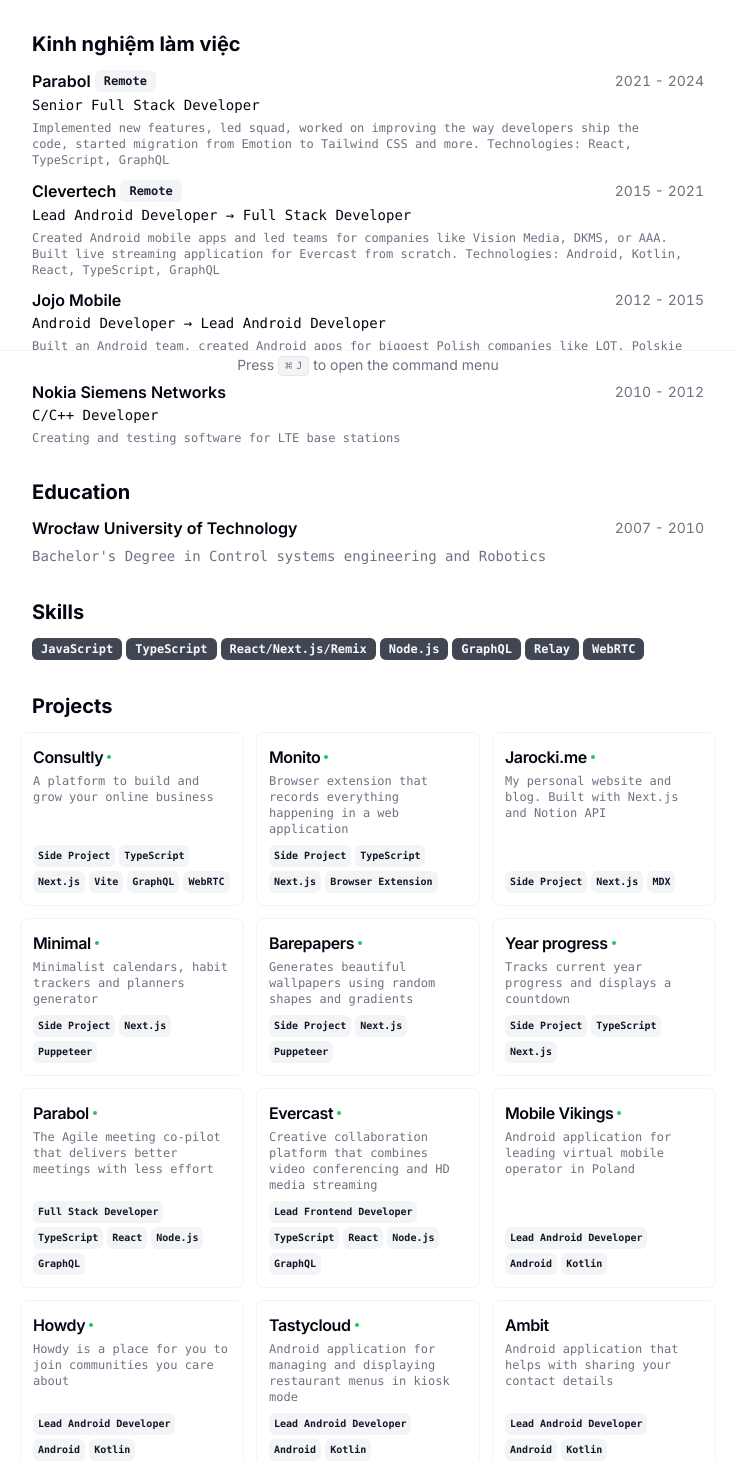
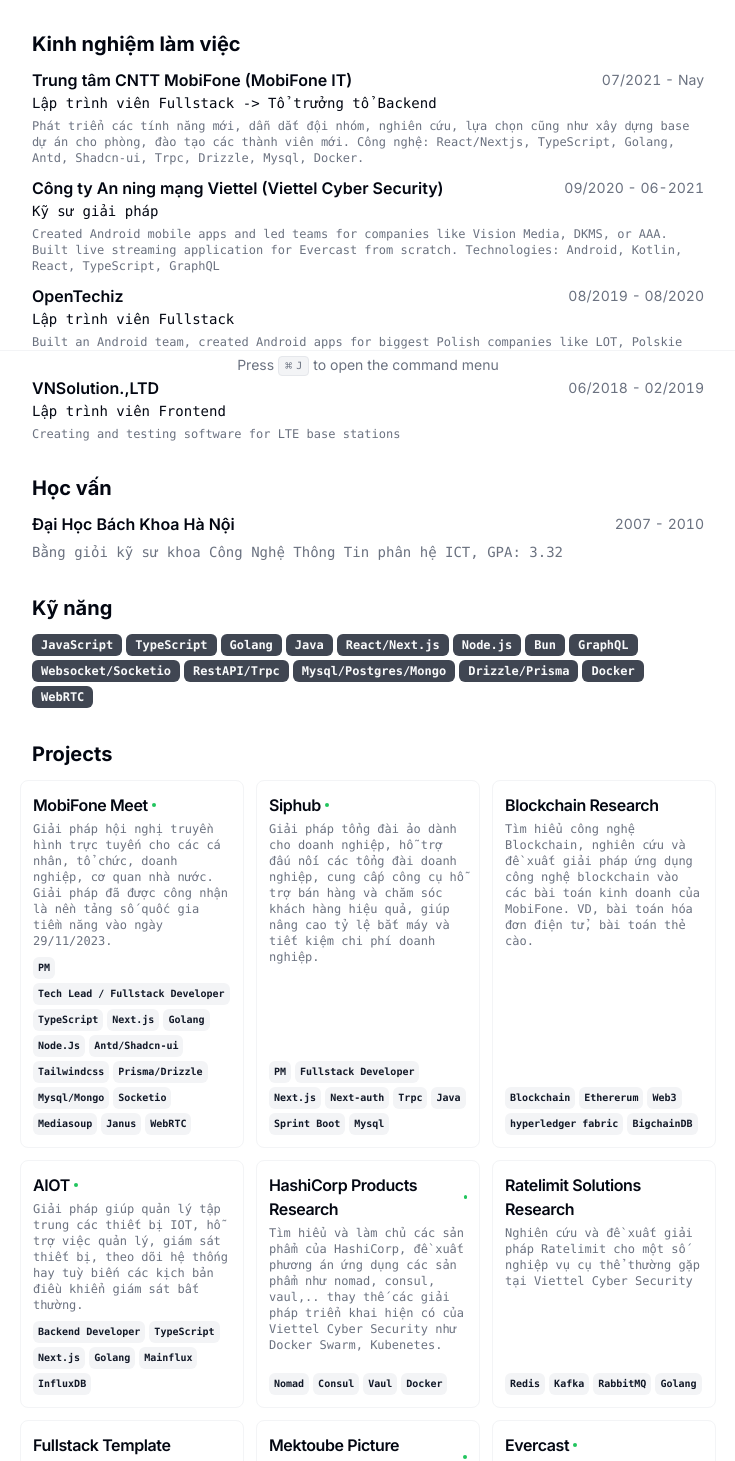
Before and after one commit to thanhdaon/cv, a Next.js app: page / in a window 1280 px wide. Shown: the part 420-1881 px from the top of the page, without its empty margins (272-1007 px from the left). Built offline with nearby package versions, Linux system fonts and the light colour scheme.

Commit message:
feat: update

```diff
--- a/src/app/page.tsx
+++ b/src/app/page.tsx
@@ -139,7 +139,7 @@
           })}
         </Section>
         <Section>
-          <h2 className="text-xl font-bold">Education</h2>
+          <h2 className="text-xl font-bold">Học vấn</h2>
           {RESUME_DATA.education.map((education) => {
             return (
               <Card key={education.school}>
@@ -159,7 +159,7 @@
           })}
         </Section>
         <Section>
-          <h2 className="text-xl font-bold">Skills</h2>
+          <h2 className="text-xl font-bold">Kỹ năng</h2>
           <div className="flex flex-wrap gap-1">
             {RESUME_DATA.skills.map((skill) => {
               return <Badge key={skill}>{skill}</Badge>;
--- a/src/data/resume-data.tsx
+++ b/src/data/resume-data.tsx
@@ -53,100 +53,114 @@
   },
   education: [
     {
-      school: "Wrocław University of Technology",
-      degree: "Bachelor's Degree in Control systems engineering and Robotics",
+      school: "Đại Học Bách Khoa Hà Nội",
+      degree: "Bằng giỏi kỹ sư khoa Công Nghệ Thông Tin phân hệ ICT, GPA: 3.32",
       start: "2007",
       end: "2010",
     },
   ],
   work: [
     {
-      company: "Parabol",
-      link: "https://parabol.co",
-      badges: ["Remote"],
-      title: "Senior Full Stack Developer",
+      company: "Trung tâm CNTT MobiFone (MobiFone IT)",
+      link: "https://it.mobifone.vn/",
+      badges: [],
+      title: "Lập trình viên Fullstack -> Tổ trưởng tổ Backend",
       logo: ParabolLogo,
-      start: "2021",
-      end: "2024",
+      start: "07/2021",
+      end: "Nay",
       description:
-        "Implemented new features, led squad, worked on improving the way developers ship the code, started migration from Emotion to Tailwind CSS and more. Technologies: React, TypeScript, GraphQL",
+        "Phát triển các tính năng mới, dẫn dắt đội nhóm, nghiên cứu, lựa chọn cũng như xây dựng base dự án cho phòng, đào tạo các thành viên mới. Công nghệ: React/Nextjs, TypeScript, Golang, Antd, Shadcn-ui, Trpc, Drizzle, Mysql, Docker.",
     },
     {
-      company: "Clevertech",
-      link: "https://clevertech.biz",
-      badges: ["Remote"],
-      title: "Lead Android Developer → Full Stack Developer",
+      company: "Công ty An ning mạng Viettel (Viettel Cyber Security)",
+      link: "https://viettelcybersecurity.com",
+      badges: [],
+      title: "Kỹ sư giải pháp",
       logo: ClevertechLogo,
-      start: "2015",
-      end: "2021",
+      start: "09/2020",
+      end: "06-2021",
       description:
         "Created Android mobile apps and led teams for companies like Vision Media, DKMS, or AAA. Built live streaming application for Evercast from scratch. Technologies: Android, Kotlin, React, TypeScript, GraphQL",
     },
     {
-      company: "Jojo Mobile",
-      link: "https://bsgroup.eu/",
+      company: "OpenTechiz",
+      link: "https://www.opentechiz.com",
       badges: [],
-      title: "Android Developer → Lead Android Developer",
+      title: "Lập trình viên Fullstack",
       logo: JojoMobileLogo,
-      start: "2012",
-      end: "2015",
+      start: "08/2019",
+      end: "08/2020",
       description:
         "Built an Android team, created Android apps for biggest Polish companies like LOT, Polskie Radio, Agora, PolskaPress",
     },
     {
-      company: "Nokia Siemens Networks",
-      link: "https://www.nokia.com",
+      company: "VNSolution.,LTD",
+      link: "https://vnsolution.com.vn",
       badges: [],
-      title: "C/C++ Developer",
+      title: "Lập trình viên Frontend",
       logo: NSNLogo,
-      start: "2010",
-      end: "2012",
+      start: "06/2018",
+      end: "02/2019",
       description: "Creating and testing software for LTE base stations",
     },
   ],
   skills: [
     "JavaScript",
     "TypeScript",
-    "React/Next.js/Remix",
+    "Golang",
+    "Java",
+    "React/Next.js",
     "Node.js",
+    "Bun",
     "GraphQL",
-    "Relay",
+    "Websocket/Socketio",
+    "RestAPI/Trpc",
+    "Mysql/Postgres/Mongo",
+    "Drizzle/Prisma",
+    "Docker",
     "WebRTC",
   ],
   projects: [
     {
-      title: "Consultly",
+      title: "MobiFone Meet",
       techStack: [
-        "Side Project",
+        "PM",
+        "Tech Lead / Fullstack Developer",
         "TypeScript",
         "Next.js",
-        "Vite",
-        "GraphQL",
+        "Golang",
+        "Node.Js",
+        "Antd/Shadcn-ui",
+        "Tailwindcss",
+        "Prisma/Drizzle",
+        "Mysql/Mongo",
+        "Socketio",
+        "Mediasoup",
+        "Janus",
         "WebRTC",
       ],
-      description: "A platform to build and grow your online business",
+      description:
+        "Giải pháp hội nghị truyền hình trực tuyến cho các cá nhân, tổ chức, doanh nghiệp, cơ quan nhà nước. Giải pháp đã được công nhận là nền tảng số quốc gia tiềm năng vào ngày 29/11/2023.",
       logo: ConsultlyLogo,
       link: {
-        label: "consultly.com",
-        href: "https://consultly.com/",
+        label: "meet.mobifone.com",
+        href: "https://meet.mobifone.vn",
       },
     },
     {
-      title: "Monito",
-      techStack: ["Side Project", "TypeScript", "Next.js", "Browser Extension"],
+      title: "Siphub",
+      techStack: [
+        "PM",
+        "Fullstack Developer",
+        "Next.js",
+        "Next-auth",
+        "Trpc",
+        "Java",
+        "Sprint Boot",
+        "Mysql",
+      ],
       description:
-        "Browser extension that records everything happening in a web application",
-      logo: MonitoLogo,
-      link: {
-        label: "monito.dev",
-        href: "https://monito.dev/",
-      },
-    },
-    {
-      title: "Jarocki.me",
-      techStack: ["Side Project", "Next.js", "MDX"],
-      description:
-        "My personal website and blog. Built with Next.js and Notion API",
+        "Giải pháp tổng đài ảo dành cho doanh nghiệp, hỗ trợ đấu nối các tổng đài doanh nghiệp, cung cấp công cụ hỗ trợ bán hàng và chăm sóc khách hàng hiệu quả, giúp nâng cao tỷ lệ bắt máy và tiết kiệm chi phí doanh nghiệp.",
       logo: JarockiMeLogo,
       link: {
         label: "github.com",
@@ -154,52 +168,90 @@
       },
     },
     {
-      title: "Minimal",
-      techStack: ["Side Project", "Next.js", "Puppeteer"],
+      title: "Blockchain Research",
+      techStack: [
+        "Blockchain",
+        "Ethererum",
+        "Web3",
+        "hyperledger fabric",
+        "BigchainDB",
+      ],
       description:
-        "Minimalist calendars, habit trackers and planners generator",
-      logo: Minimal,
+        "Tìm hiểu công nghệ Blockchain, nghiên cứu và đề xuất giải pháp ứng dụng công nghệ blockchain vào các bài toán kinh doanh của MobiFone. VD, bài toán hóa đơn điện tử, bài toán thẻ cào.",
+      logo: JarockiMeLogo,
+    },
+    {
+      title: "AIOT",
+      techStack: [
+        "Backend Developer",
+        "TypeScript",
+        "Next.js",
+        "Golang",
+        "Mainflux",
+        "InfluxDB",
+      ],
+      description:
+        "Giải pháp giúp quản lý tập trung các thiết bị IOT, hỗ trợ việc quản lý, giám sát thiết bị, theo dõi hệ thống hay tuỳ biến các kịch bản điều khiển giám sát bất thường.",
+      logo: MonitoLogo,
       link: {
-        label: "useminimal.com",
-        href: "https://useminimal.com/",
+        label: "aiot.mobifone.vn",
+        href: "https://aiot.mobifone.vn/",
       },
     },
     {
-      title: "Barepapers",
-      techStack: ["Side Project", "Next.js", "Puppeteer"],
+      title: "HashiCorp Products Research",
+      techStack: ["Nomad", "Consul", "Vaul", "Docker"],
       description:
-        "Generates beautiful wallpapers using random shapes and gradients",
-      logo: BarepapersLogo,
+        "Tìm hiểu và làm chủ các sản phẩm của HashiCorp, đề xuất phương án ứng dụng các sản phẩm như nomad, consul, vaul,.. thay thế các giải pháp triển khai hiện có của Viettel Cyber Security như Docker Swarm, Kubenetes.",
+      logo: Minimal,
       link: {
-        label: "barepapers.com",
-        href: "https://barepapers.com/",
+        label: "hashicorp.com",
+        href: "https://www.hashicorp.com/",
       },
     },
     {
-      title: "Year progress",
-      techStack: ["Side Project", "TypeScript", "Next.js"],
-      description: "Tracks current year progress and displays a countdown",
-      logo: YearProgressLogo,
-      link: {
-        label: "getyearprogress.com",
-        href: "https://getyearprogress.com/",
-      },
+      title: "Ratelimit Solutions Research",
+      techStack: ["Redis", "Kafka", "RabbitMQ", "Golang"],
+      description:
+        "Nghiên cứu và đề xuất giải pháp Ratelimit cho một số nghiệp vụ cụ thể thường gặp tại Viettel Cyber Security",
+      logo: BarepapersLogo,
     },
     {
-      title: "Parabol",
+      title: "Fullstack Template",
+      techStack: [
+        "Side Project",
+        "TypeScript",
+        "Next.js",
+        "Trpc",
+        "Drizzle",
+        "Mysql Proxy",
+        "Shadcn-ui",
+        "Trigger.dev",
+        "Soketi",
+        "Docker",
+      ],
+      description:
+        "Một Fullstack Template tổng hợp lại các giải pháp cho những nhiệp vụ thường gặp khi xây dựng một sản phẩm phần mềm. Ví dụ, giải pháp xác thực phần quyền, giải pháp tương tác thời gian thực, giải pháp cron job, giải pháp message queue, thư viện giảo diện dùng chung, giải pháp triển khai on-cloud, on-premise... Các giải pháp xây dựng xoay quanh framework Next.Js và theo hướng serverless.",
+      logo: YearProgressLogo,
+    },
+    {
+      title: "Mektoube Picture Moderator",
       techStack: [
         "Full Stack Developer",
         "TypeScript",
         "React",
         "Node.js",
-        "GraphQL",
+        "Apollo GraphQL",
+        "RabbitMQ",
+        "Docker",
+        "Kubenetes",
       ],
       description:
-        "The Agile meeting co-pilot that delivers better meetings with less effort",
+        "Một mô đun trong ứng dụng hẹn hò Mektoube, có nhiệm vụ cung cấp giao diện cho các nhân viên của Mektoube phê duyệt ảnh do người dùng tải lên.",
       logo: ParabolLogo,
       link: {
-        label: "github.com",
-        href: "https://parabol.co/",
+        label: "mektoube.fr",
+        href: "https://www.mektoube.fr/",
       },
     },
     {
```
Also changed, not shown: 1 other file (tests, documents, lock files or other folders).
